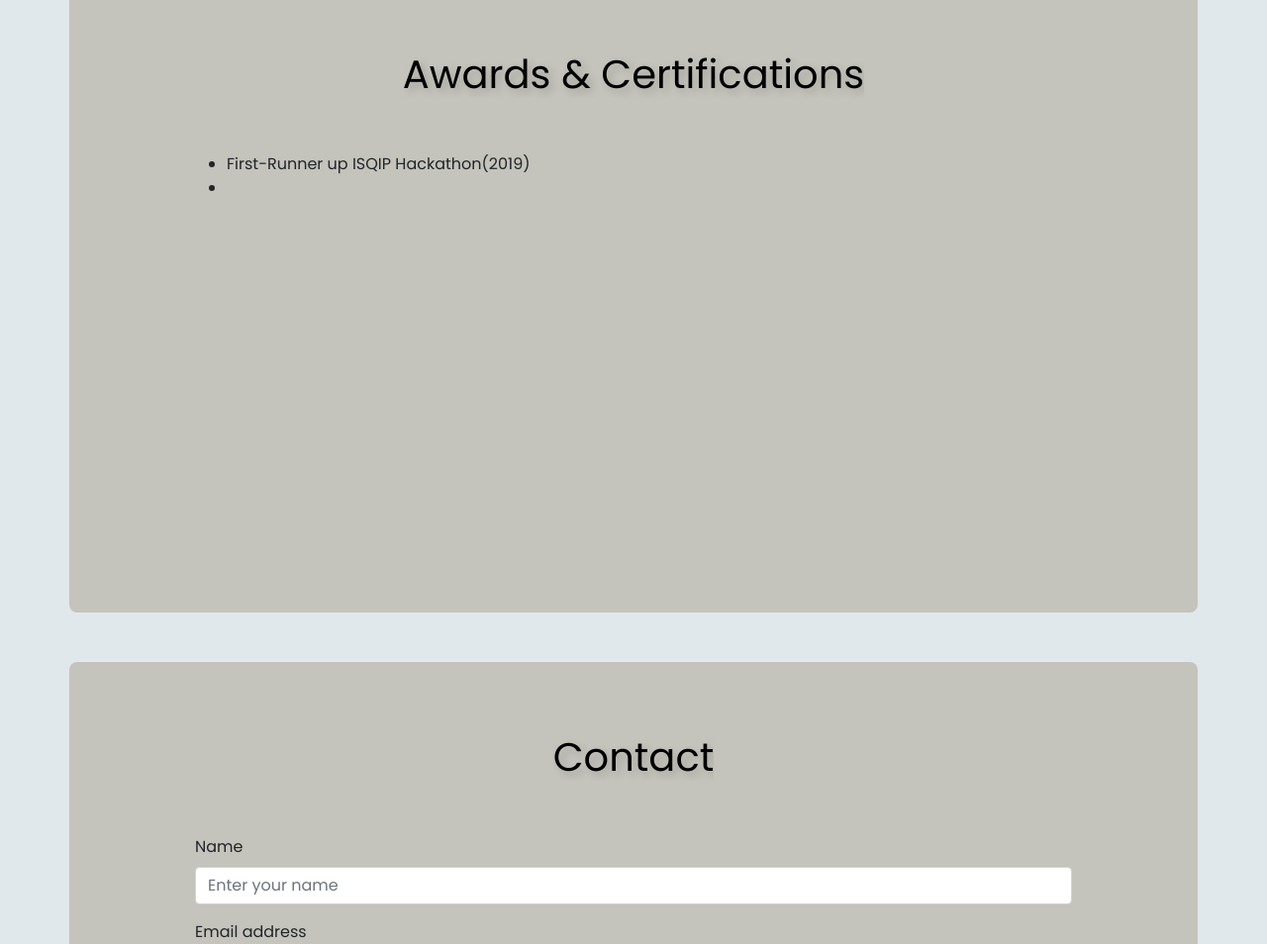
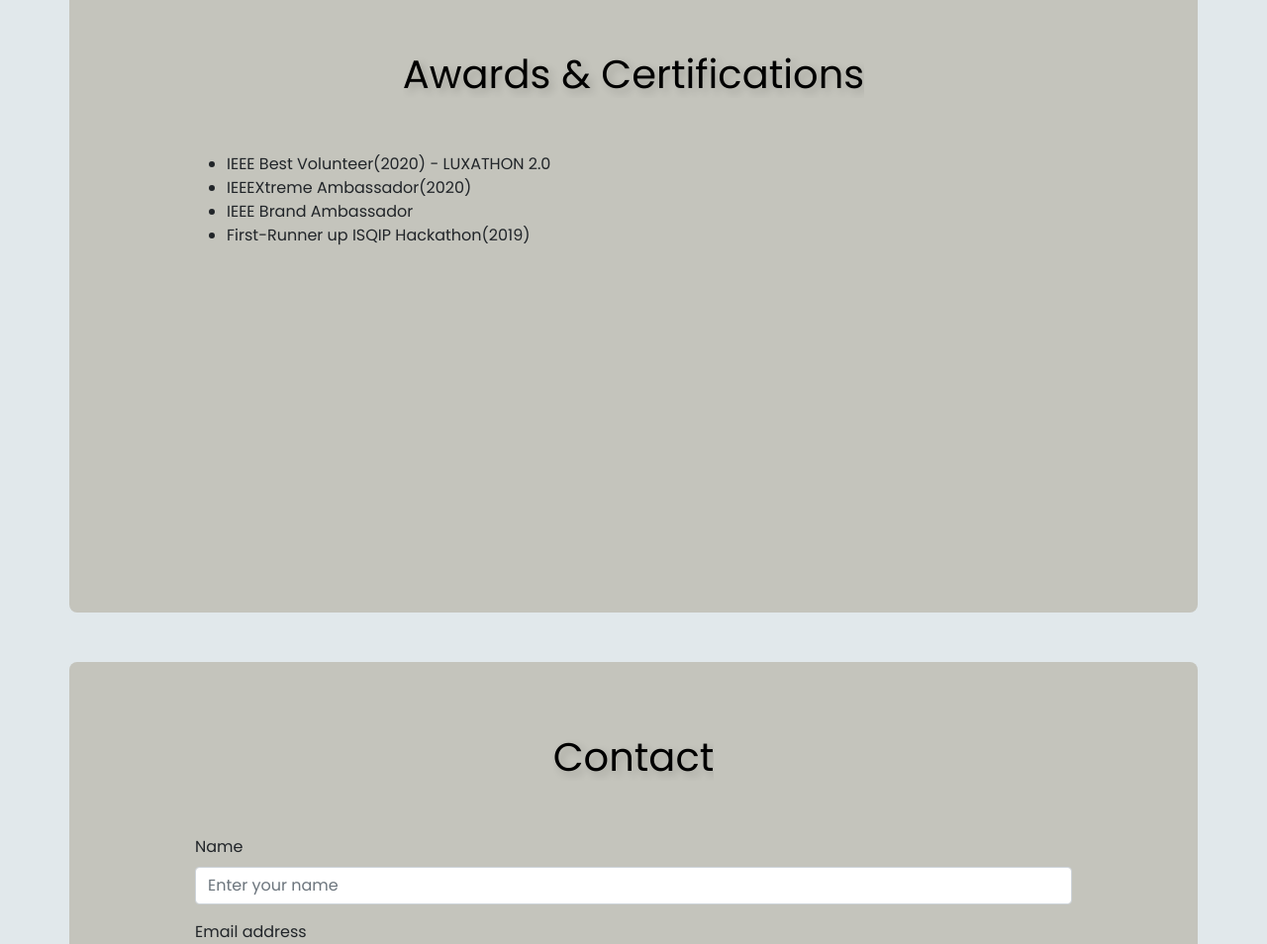
Before and after one commit to rubenshibu/portfolio-bootsrap, a plain HTML site: page index.html in a window 1280 px wide. Shown: the part 4036-4990 px from the top of the page at 99% size. Drawn offline with nearby package versions, Linux system fonts and the light colour scheme; a web font is replaced by a local one.

Commit message:
added awards

```diff
--- a/index.html
+++ b/index.html
@@ -445,9 +445,12 @@
           <div class="row">
             <div class="col-11 col-sm-10 mx-auto">
               <ul>
-                <li>First-Runner up ISQIP Hackathon(2019)</li>
-                <li> </li>
-              </ul
+
+                <li>IEEE Best Volunteer(2020) - LUXATHON 2.0</li>
+                <li>IEEEXtreme Ambassador(2020)</li>
+                <li>IEEE Brand Ambassador</li>
+              <li>First-Runner up ISQIP Hackathon(2019)</li>
+                </ul
             </div>
           </div>
         </div>
```
